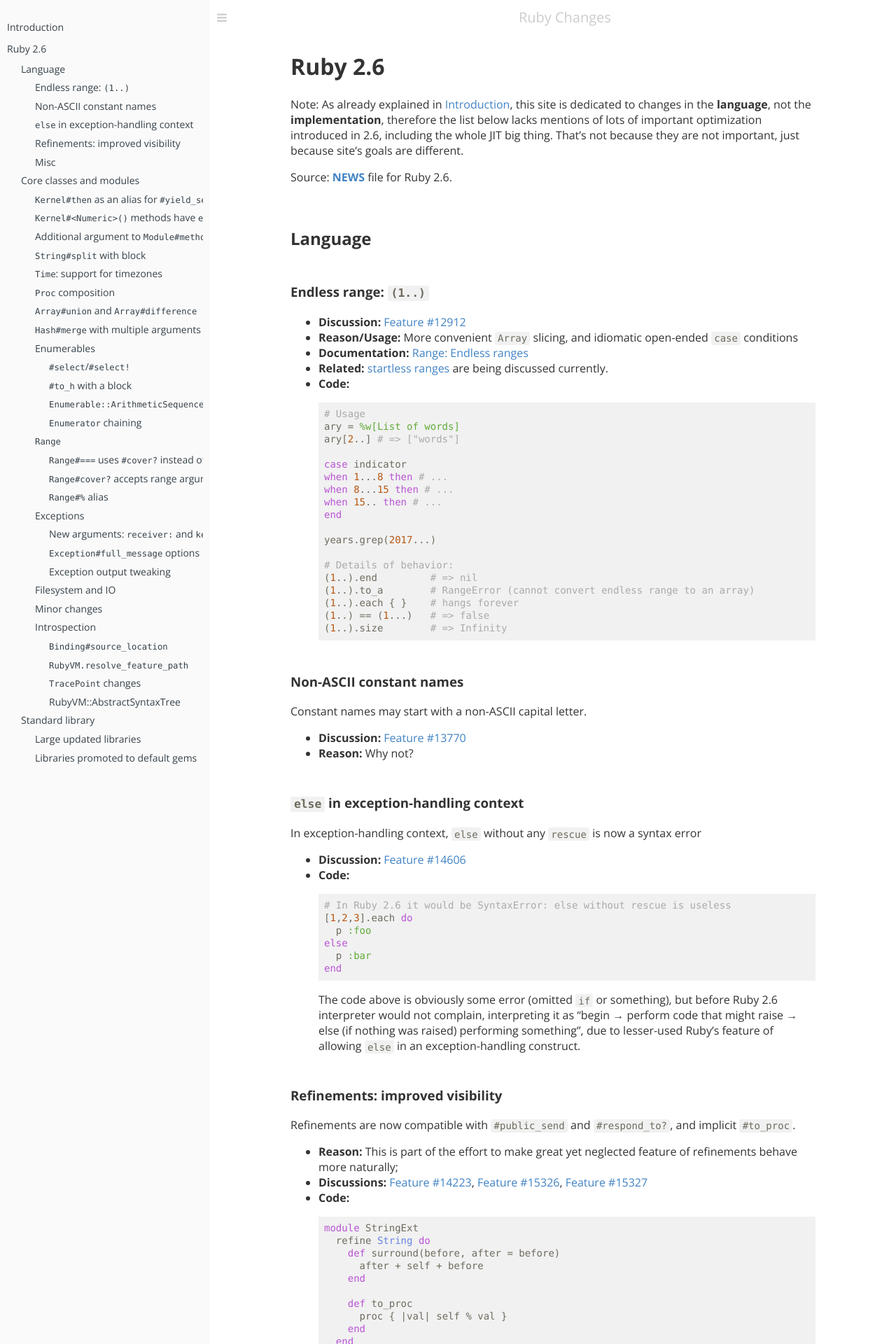
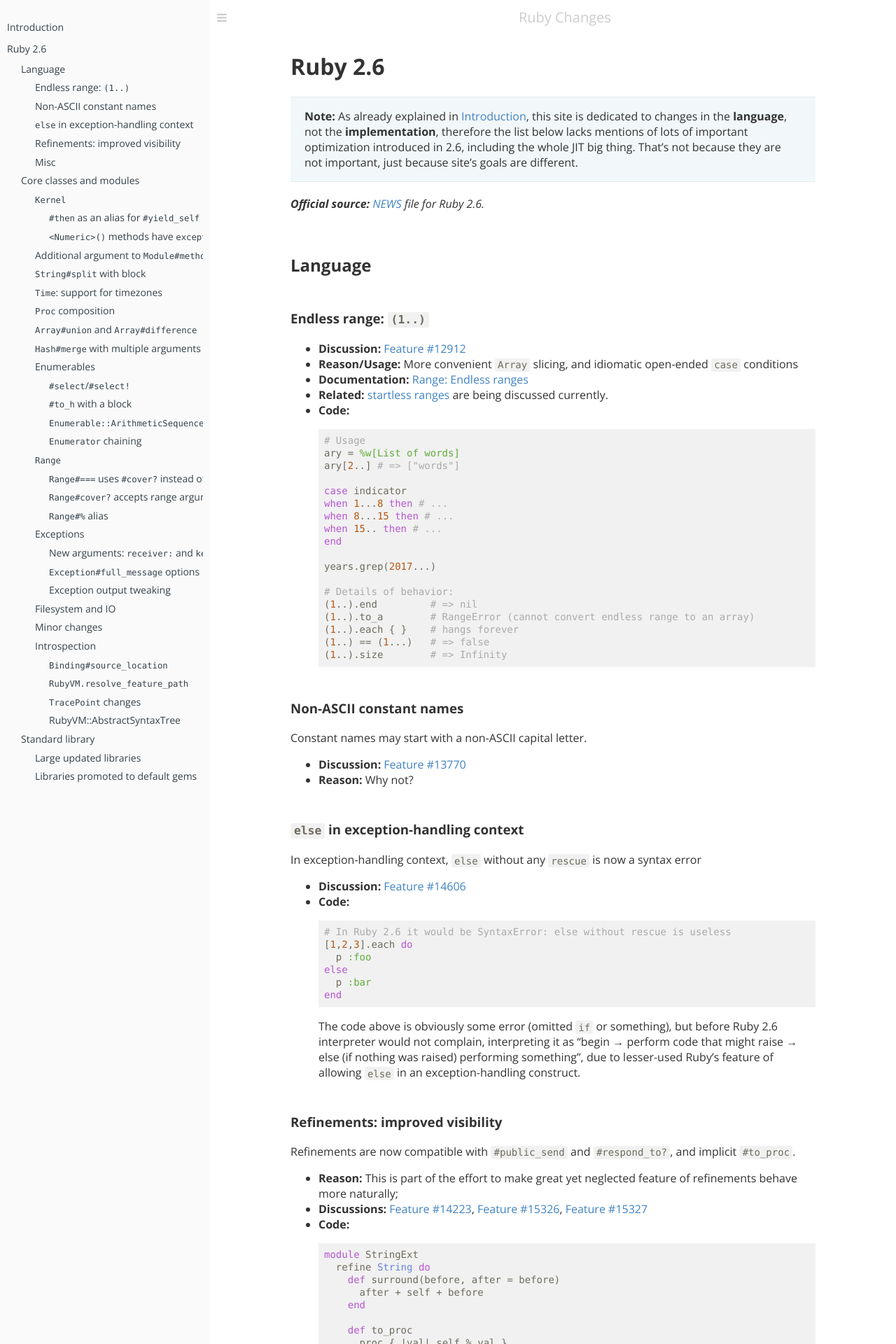
Before and after one commit to rubyreferences/rubychanges, a Jekyll site: the page built from 2.6.md, in a window 1280 px wide. Shown: the top 1920 px of the page at 70% size. Built offline with Jekyll 4.4.1, drawn with Linux system fonts in a browser that asks for light colours; nearby versions of some CDN libraries; our own code applies the rules of GitHub Pages for plain Markdown files; some of the changed text lies outside the part shown.

Commit message:
Some cleanups

````diff
--- a/2.6.md
+++ b/2.6.md
@@ -4,9 +4,9 @@ title: Ruby 2.6 changes
 
 # Ruby 2.6
 
-Note: As already explained in [Introduction](README.md), this site is dedicated to changes in the **language**, not the **implementation**, therefore the list below lacks mentions of lots of important optimization introduced in 2.6, including the whole JIT big thing. That's not because they are not important, just because site's goals are different.
+> **Note:** As already explained in [Introduction](README.md), this site is dedicated to changes in the **language**, not the **implementation**, therefore the list below lacks mentions of lots of important optimization introduced in 2.6, including the whole JIT big thing. That's not because they are not important, just because site's goals are different.
 
-Source: **[NEWS](https://github.com/ruby/ruby/blob/trunk/NEWS)** file for Ruby 2.6.
+_**Official source:** [NEWS](https://github.com/ruby/ruby/blob/trunk/NEWS) file for Ruby 2.6._
 
 ## Language
 
@@ -109,7 +111,7 @@ _Note: here we voluntarily extract changes to "core of core": `Kernel`, atomic d
       .then { |items| File.write('response.yml', items.to_yaml) }
   ```
 
-### `Kernel#<Numeric>()` methods have `exception:` argument
+#### `<Numeric>()` methods have `exception:` argument
 
 * **Reason:** As of Ruby 2.5, `Integer('x')` will raise `ArgumentError (invalid value for Integer(): x)`, but in a lot of cases a sane thing to desire is "convert it, if possible"
 * **Discussion:** [Feature #12732](https://bugs.ruby-lang.org/issues/12732)
--- a/_src/script/toc.rb
+++ b/_src/script/toc.rb
@@ -33,7 +33,7 @@ end
 # It is Kramdown::Base#basic_generate_id
 def id(str)
   gen_id = str.gsub(/^[^a-zA-Z]+/, '')
-  gen_id.tr!('^a-zA-Z0-9 -', '')
+  gen_id.tr!('^_a-zA-Z0-9 -', '')
   gen_id.tr!(' ', '-')
   gen_id.downcase!
   gen_id
@@ -66,6 +66,9 @@ class Hash
   end
 end
 
+# h = headers.detect { |h| h.html.include?('with a block') }
+# p h, id(h.text)
+
 nesting = nest_headers(headers)
 
 chapters.concat(toc_entries(nesting, '/2.6.html'))
````
Also changed, not shown: other parts of 2.6.md (+5 -3 lines), README.md (+3 -3 lines), _data/book.yml (+13 -10 lines), images/rubydoc.png (added).
